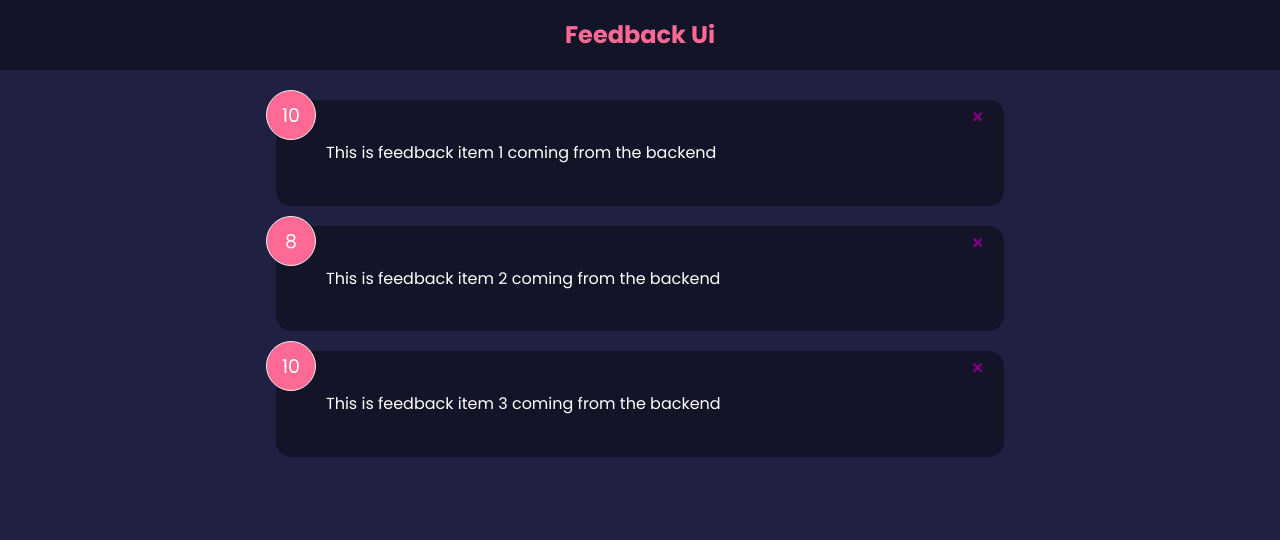
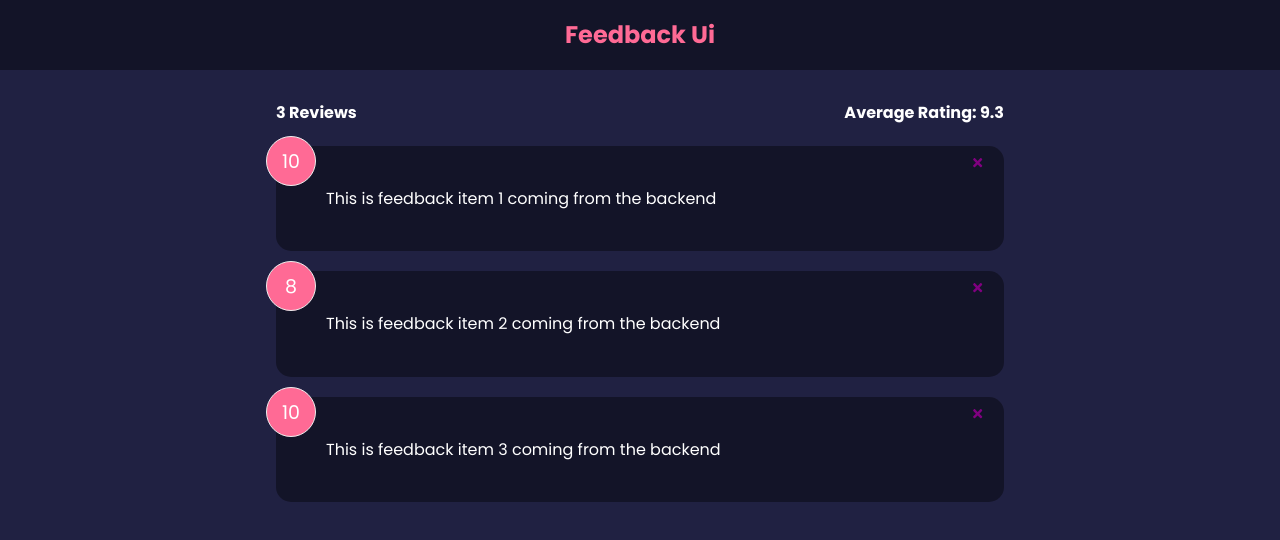
Before and after one commit to MarkiianSanotskyi/Feedback-App, a React (Create React App) app: page / in a window 1280 px wide. Shown: the top 540 px of the page. Built offline with nearby package versions, Linux system fonts and the light colour scheme.

Commit message:
Rating and Reviews dynamic

```diff
--- a/src/App.js
+++ b/src/App.js
@@ -3,6 +3,7 @@
 import Header from './components/Header'
 import FeedbackList from './components/FeedbackList'
 import FeedbackData from './data/FeedbackData'
+import FeedbackStats from './components/FeedbackStats'
 
 function App() {
     const [feedback, setFeedback] = useState(FeedbackData)
@@ -17,6 +18,7 @@
         <>
         <Header  />
     <div className = "container" >
+            <FeedbackStats feedback={feedback} />
             <FeedbackList
                 feedback={feedback}
                 handleDelete={deleteFeedback}
--- /dev/null
+++ b/src/components/FeedbackStats.jsx
@@ -0,0 +1,27 @@
+import PropTypes from 'prop-types'
+
+function FeedbackStats({ feedback }) {
+
+    // Calculate rating average
+
+    let average = feedback.reduce((acc, cur) => {
+        return acc + cur.rating
+    }, 0) / feedback.length
+
+
+    average = average.toFixed(1).replace(/[.,]0$/, '')
+
+
+    return (
+        <div className="feedback-stats">
+          <h4>{feedback.length} Reviews</h4>
+          <h4>Average Rating: { isNaN(average) ? 0 : average }</h4>
+        </div>
+    )
+}
+
+FeedbackStats.propTypes = {
+    feedback: PropTypes.array.isRequired
+}
+
+export default FeedbackStats
```
